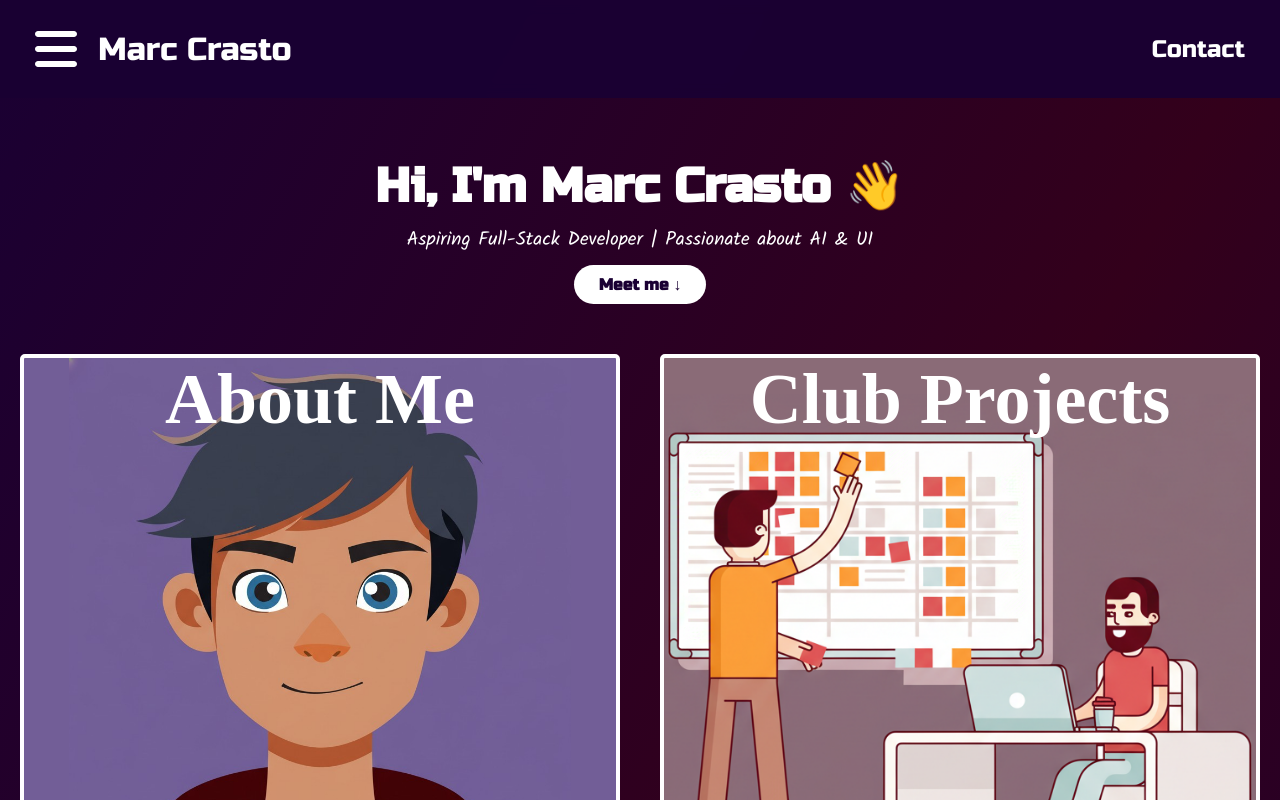
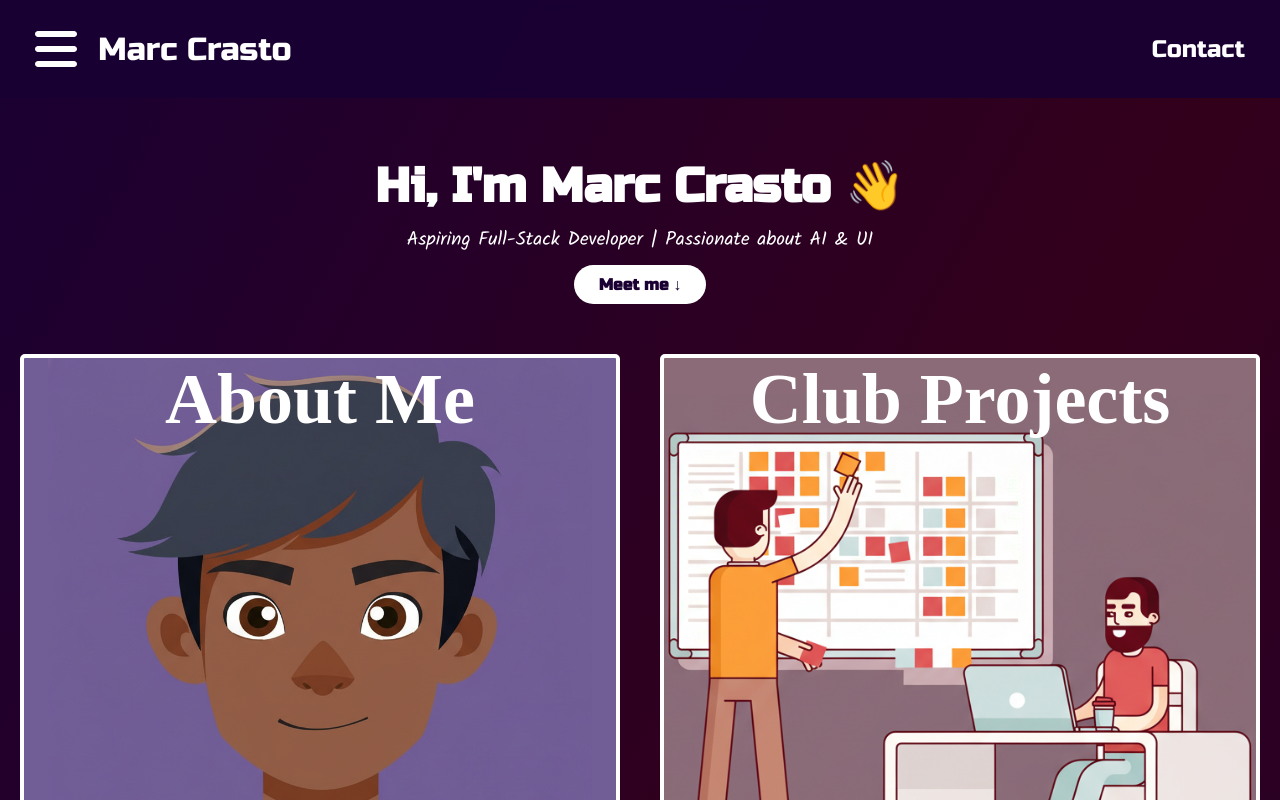
Before and after one commit to marccrasto/Portfolio_Website, a React (Create React App) app: page / in a window 1280 px wide. Shown: the top 800 px of the page. Built offline with nearby package versions, Linux system fonts and the light colour scheme; no server answers; a web font is replaced by a local one.

Commit message:
COMPLETED: Changed About_Me Card Picture

```diff
--- a/src/components/About_me.css
+++ b/src/components/About_me.css
@@ -26,7 +26,7 @@
     align-items: center;
     cursor: pointer;
     font-family: 'Anta';
-    background-image: url("../animations/about_me.jpg");
+    background-image: url("../animations/about.png");
     background-repeat: no-repeat;
     background-color: #725E97;
     background-size: contain;
```
Also changed, not shown: src/animations/about.png (added).
